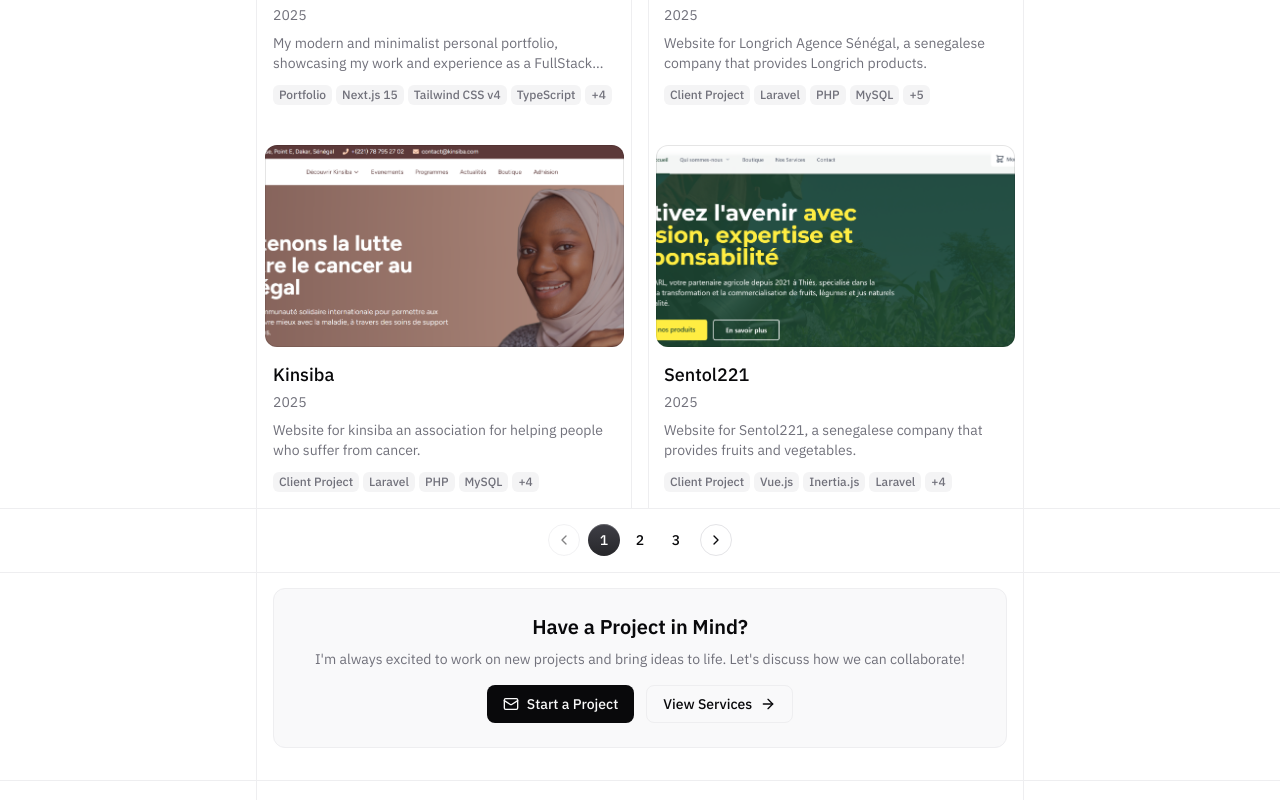
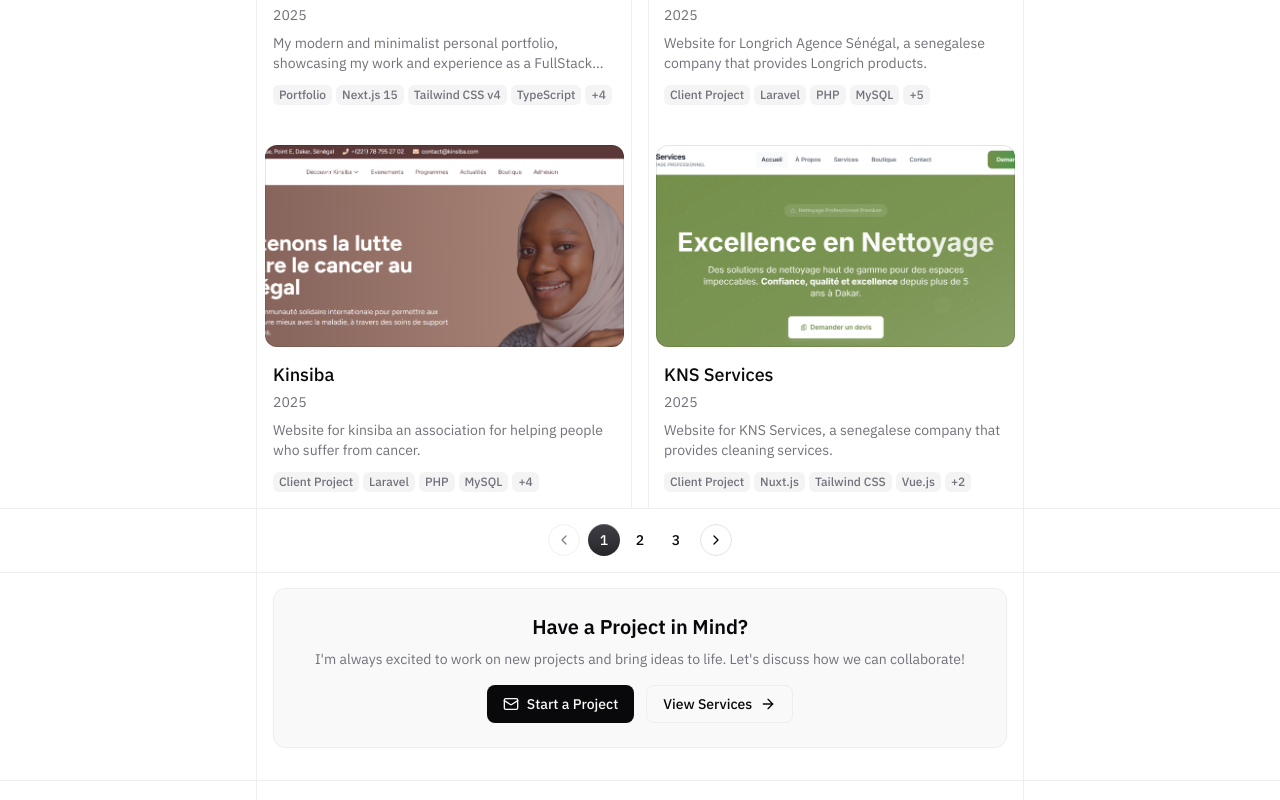
Before and after one commit to njaga/portfoliov2, a Next.js app: page /projects in a window 1280 px wide. Shown: the part 880-1680 px from the top of the page. Built offline with nearby package versions, Linux system fonts and the light colour scheme; no server answers; a web font is replaced by a local one; what @bprogress/next would draw is missing.

Commit message:
Update profil image & add kns project

```diff
--- a/src/features/profile/data/projects.ts
+++ b/src/features/profile/data/projects.ts
@@ -132,6 +132,28 @@ export const PROJECTS: Project[] = [
 - Contact page
 - Blog page`,
     logo: "/projects/kinsiba.png",
+  },
+  {
+    id: "kns-services",
+    title: "KNS Services",
+    time: "2025",
+    link: "https://kns-services.com",
+    skills: [
+      "Client Project",
+      "Nuxt.js",
+      "Tailwind CSS",
+      "Vue.js",
+      "Axios",
+      "Contentful",
+    ],
+    description: `Website for KNS Services, a senegalese company that provides cleaning services.
+- Home page
+- About page
+- Services page
+- Contact page
+- Shop
+- Blog page`,
+    logo: "/projects/kns-services.png",
   },
   {
     id: "sentol221",
```
Also changed, not shown: public/Ndiaga-Ndiaye-Developpeur-web.jpg, public/projects/kns-services.png (added).
